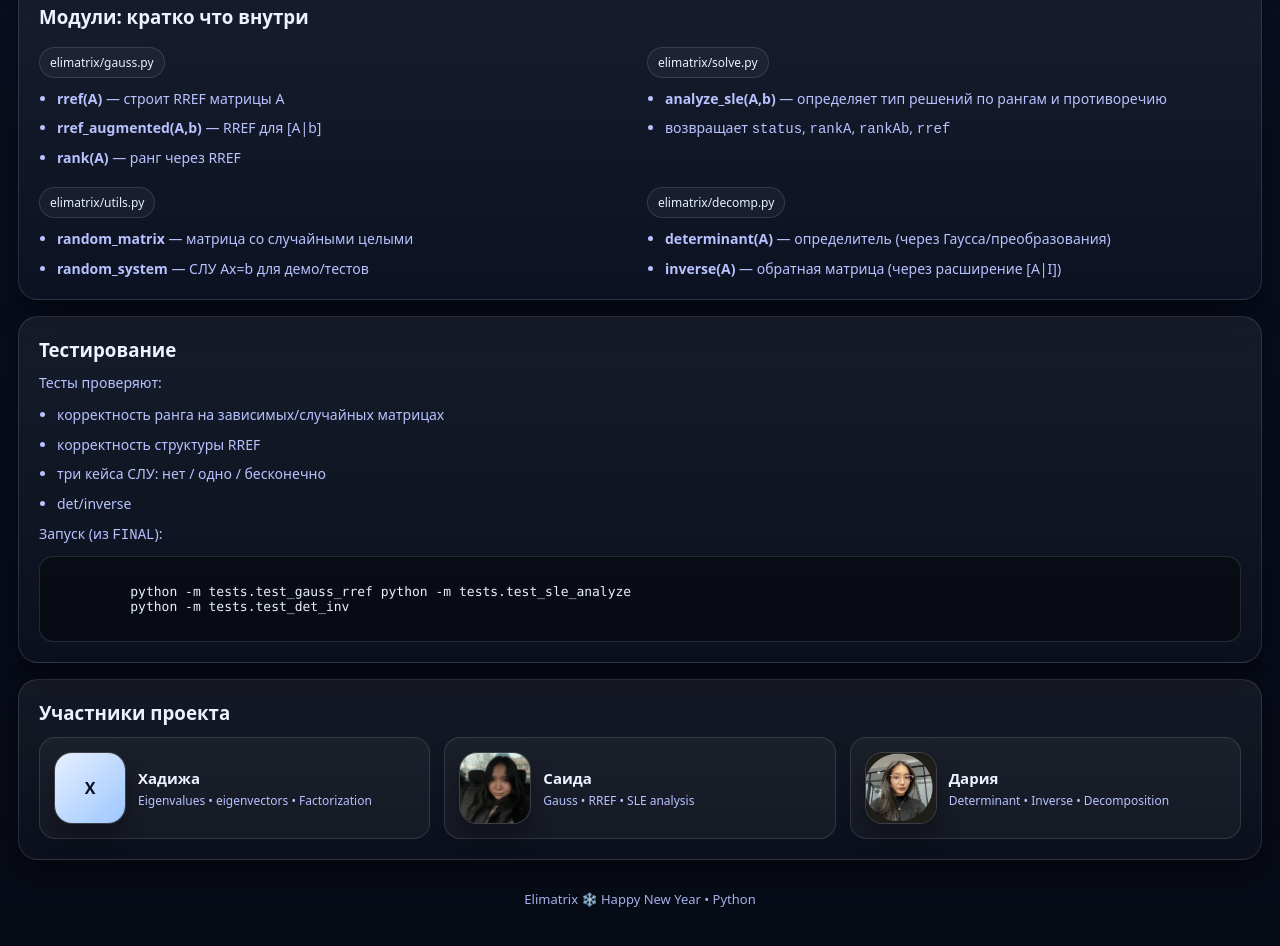
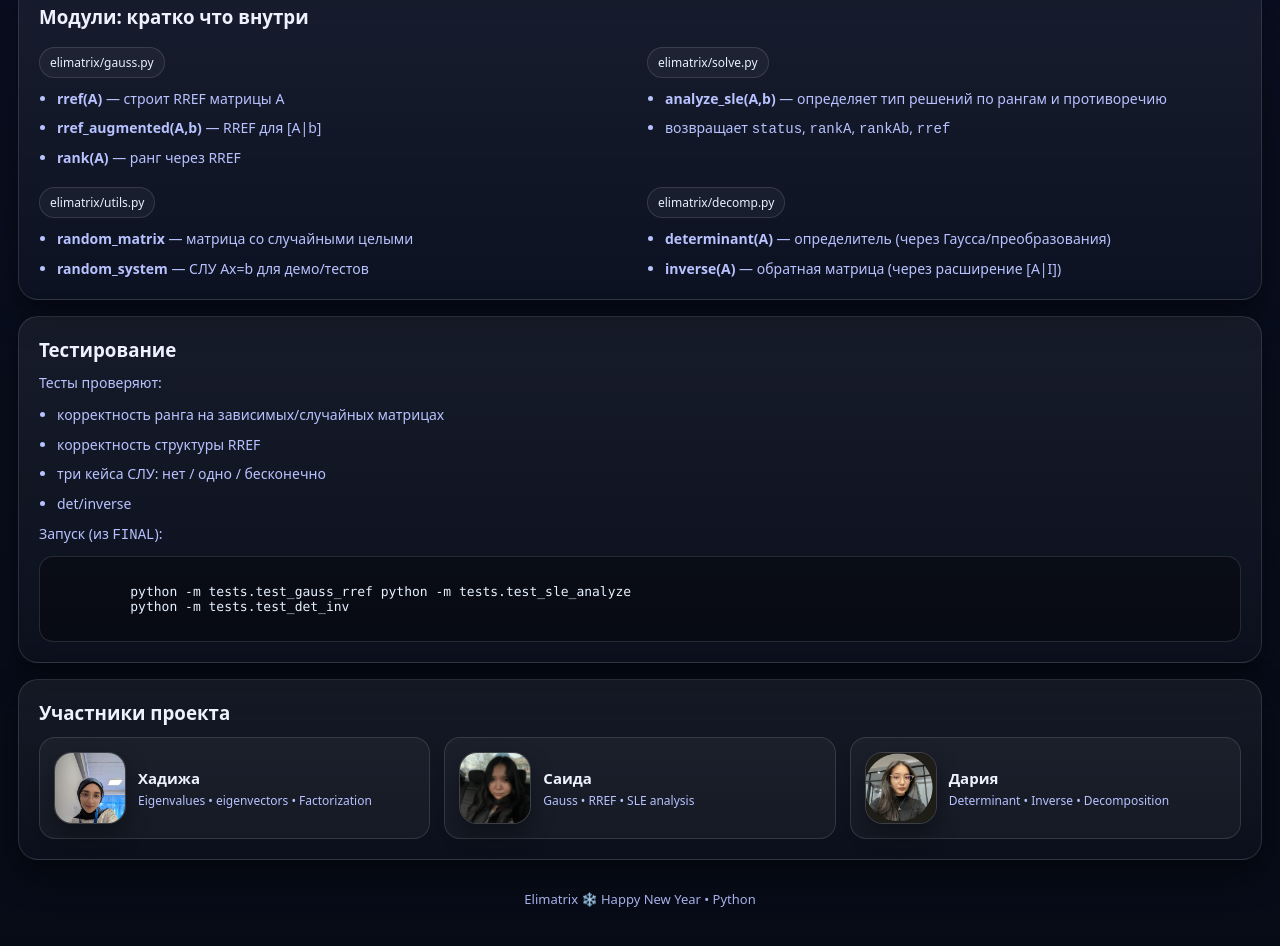
Before and after one commit to Yertay-Yergazy/documentation-for-final, a plain HTML site: page index.html in a window 1280 px wide. Shown: the part 2156-3102 px from the top of the page. Drawn offline with Linux system fonts and the light colour scheme.

Commit message:
add hadiga icon

```diff
--- a/index.html
+++ b/index.html
@@ -544,7 +544,7 @@
           <div class="member">
             <div class="avatar-wrap">
               <img
-                src="/pictures/"
+                src="/pictures/hadija.jpg"
                 alt="Хадижа"
                 onerror="this.style.display='none'; this.nextElementSibling.style.display='grid';"
               />
```
